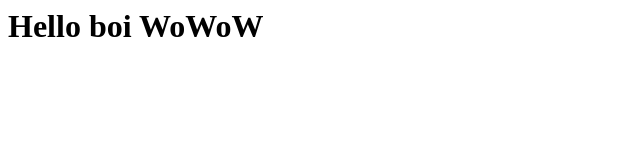
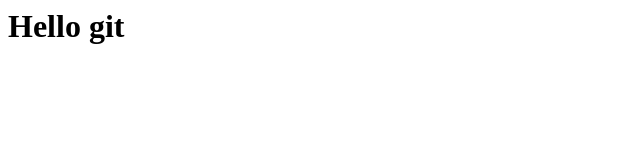
Before and after one commit to EugenePuzenko/1.3, a plain HTML site: page index.html in a window 1280 px wide. Shown: the whole page, without its empty margins (0-640 px from the left). Drawn offline with Linux system fonts and the light colour scheme.

Commit message:
Revert "wrong commit"
This reverts commit 45c0470202c780c84e1b2f3aa75e1882405a6b0d.

```diff
--- a/index.html
+++ b/index.html
@@ -1 +1 @@
-<h1>Hello boi WoWoW</h1>
+<h1>Hello git</h1>
```
